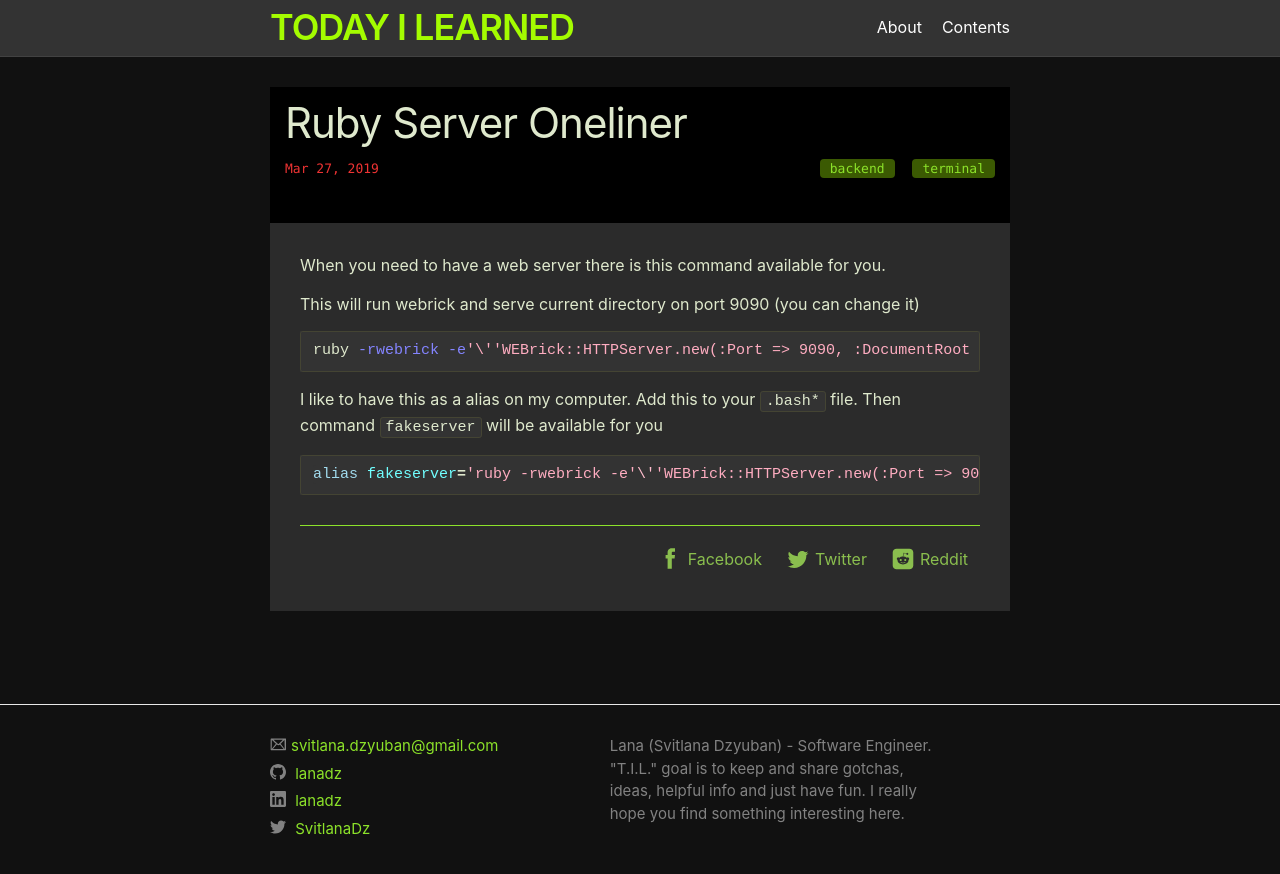
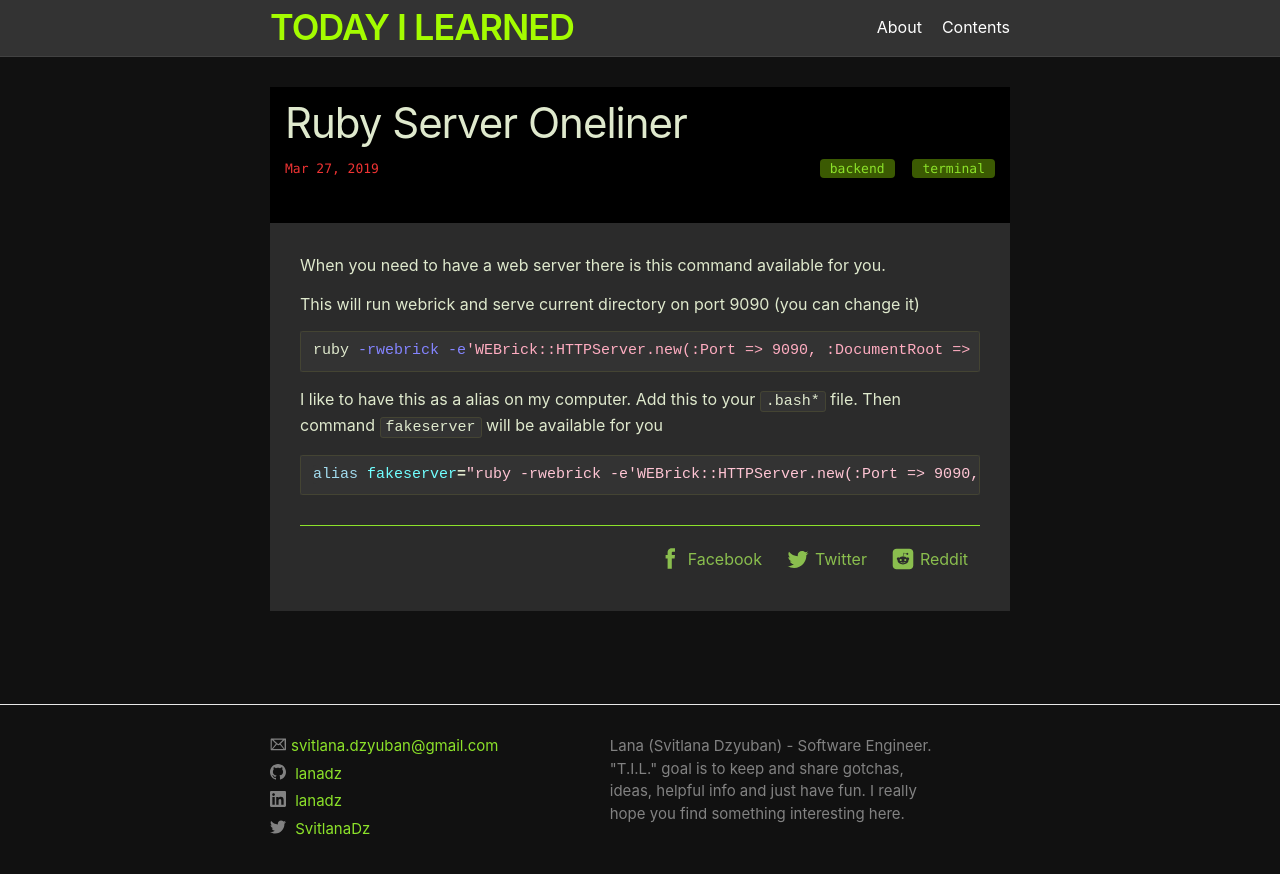
Before and after one commit to owldot/lanadz.github.io, a Jekyll site: the page built from _posts/2019-03-27-ruby-server-oneliner.markdown, in a window 1280 px wide. Shown: the top 874 px of the page. Built offline with Jekyll 4.4.1, drawn with Linux system fonts in a browser that asks for light colours.

Commit message:
Fix article.

```diff
--- a/_posts/2019-03-27-ruby-server-oneliner.markdown
+++ b/_posts/2019-03-27-ruby-server-oneliner.markdown
@@ -16,7 +16,7 @@ When you need to have a web server there is this command available for you.
 This will run webrick and serve current directory on port 9090 (you can change it)
 
 {% highlight bash%}
-ruby -rwebrick -e'\''WEBrick::HTTPServer.new(:Port => 9090, :DocumentRoot => Dir.pwd).start'\''
+ruby -rwebrick -e'WEBrick::HTTPServer.new(:Port => 9090, :DocumentRoot => Dir.pwd).start'
 {% endhighlight %}
 
 <!--more-->
@@ -24,5 +24,5 @@ ruby -rwebrick -e'\''WEBrick::HTTPServer.new(:Port => 9090, :DocumentRoot => Dir
 I like to have this as a alias on my computer. Add this to your `.bash*` file. Then command `fakeserver` will be available for you
 
 {% highlight bash%}
-alias fakeserver='ruby -rwebrick -e'\''WEBrick::HTTPServer.new(:Port => 9090, :DocumentRoot => Dir.pwd).start'\'''
+alias fakeserver="ruby -rwebrick -e'WEBrick::HTTPServer.new(:Port => 9090, :DocumentRoot => Dir.pwd).start'"
 {% endhighlight %}
```
